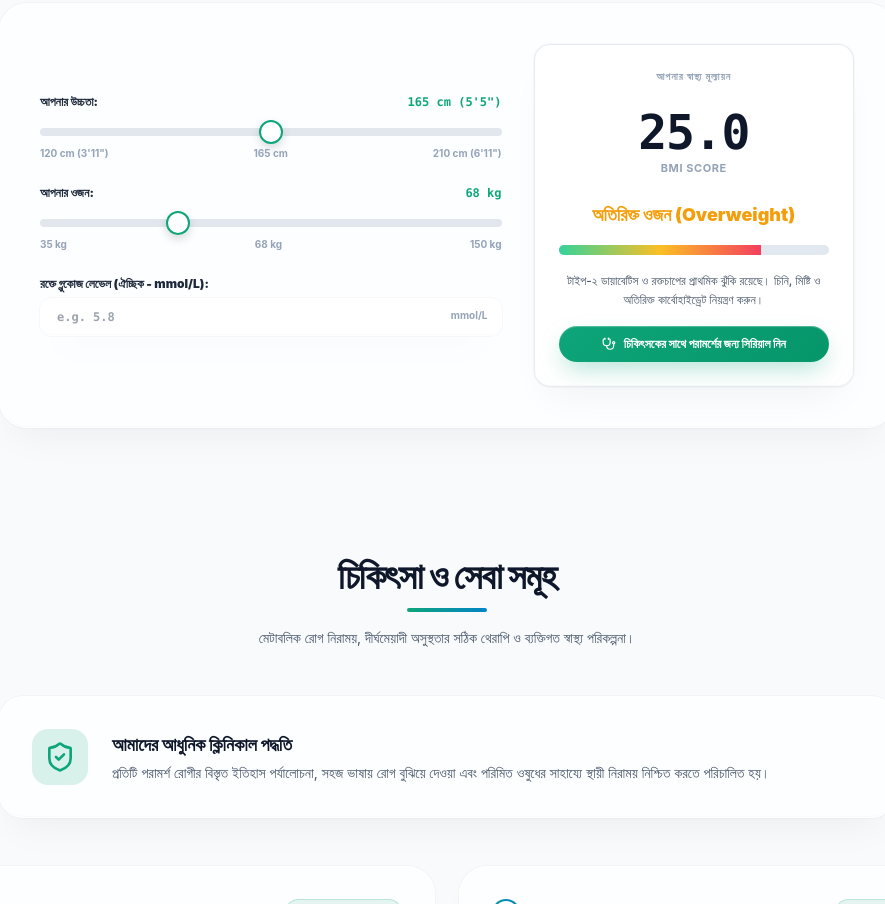
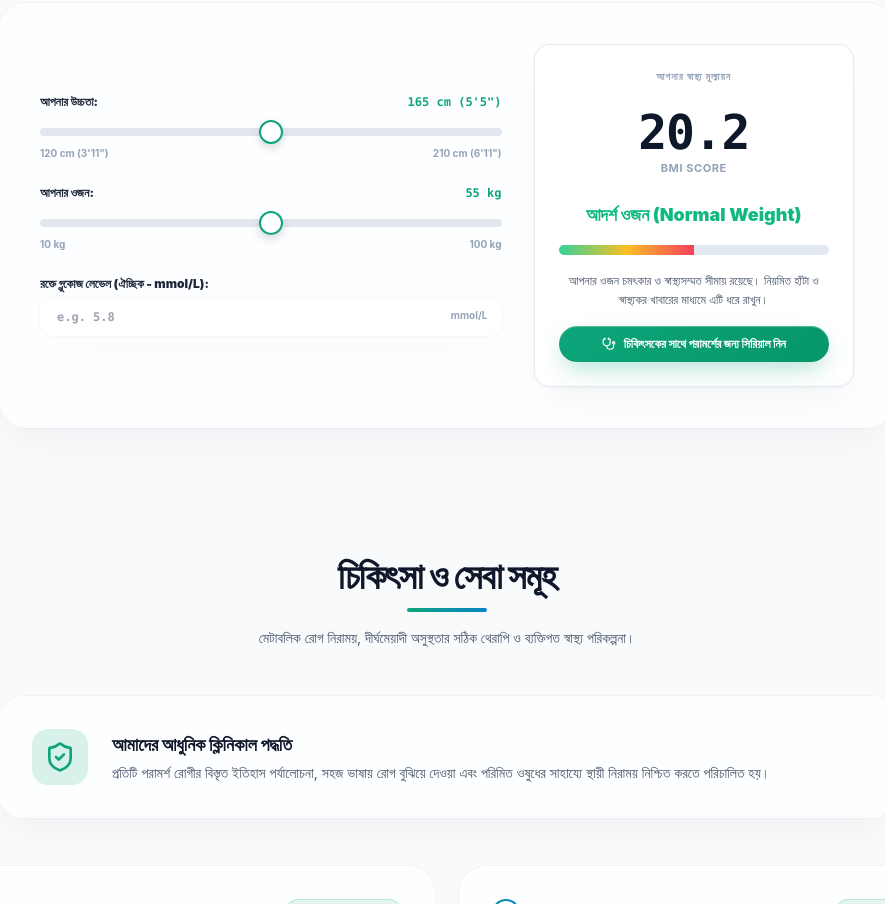
Before and after one commit to sinan07khan/dsr-protfolio, a plain HTML site: page index.html in a window 1280 px wide. Shown: the part 1704-2608 px from the top of the page, without its empty margins (193-1078 px from the left). Drawn offline with nearby package versions, Linux system fonts and the light colour scheme.

Commit message:
Update index.html

```diff
--- a/index.html
+++ b/index.html
@@ -485,10 +485,9 @@
                 165 cm (5'5")
               </span>
             </div>
-            <input type="range" id="screenerHeight" min="120" max="210" value="165" class="apple-range" />
+            <input type="range" id="screenerHeight" min="120" max="210" class="apple-range" />
             <div class="flex justify-between text-[10px] text-slate-400 font-bold mt-1">
               <span>120 cm (3'11")</span>
-              <span>165 cm</span>
               <span>210 cm (6'11")</span>
             </div>
           </div>
@@ -503,11 +502,10 @@
                 68 kg
               </span>
             </div>
-            <input type="range" id="screenerWeight" min="35" max="150" value="68" class="apple-range" />
+            <input type="range" id="screenerWeight" min="10" max="100" class="apple-range" />
             <div class="flex justify-between text-[10px] text-slate-400 font-bold mt-1">
-              <span>35 kg</span>
-              <span>68 kg</span>
-              <span>150 kg</span>
+              <span>10 kg</span>
+              <span>100 kg</span>
             </div>
           </div>
 
```
